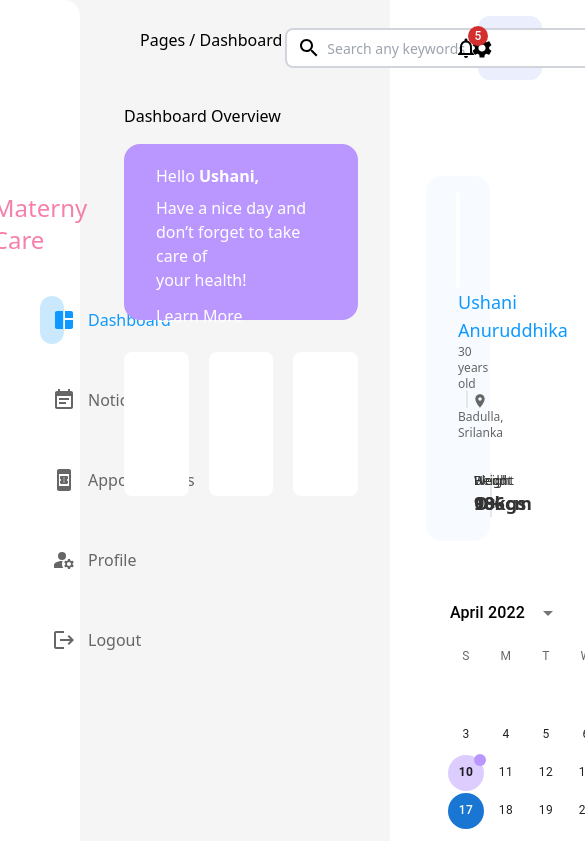
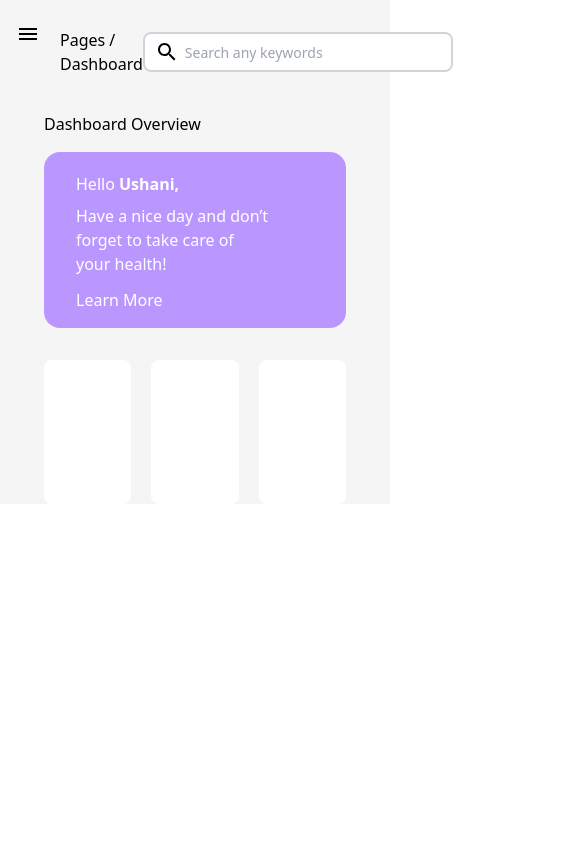
Before and after one commit to Yasela-dissanayake/MaternyCare, a React (Vite) app in the folder frontend/: page /dashboard in a window 390 px wide. Shown: the top 841 px of the page, 585 px wide, since content can reach past the window. Built offline with nearby package versions, Linux system fonts and the light colour scheme; grey boxes are pictures that could not be loaded.

Commit message:
feat: hid drawer and right bar for full responsiveness

```diff
--- a/frontend/src/assets/icons/Icons.ts
+++ b/frontend/src/assets/icons/Icons.ts
@@ -3,6 +3,8 @@ import BookOnlineIcon from "@mui/icons-material/BookOnline";
 import EventNoteIcon from "@mui/icons-material/EventNote";
 import ManageAccountsIcon from "@mui/icons-material/ManageAccounts";
 import LogoutIcon from "@mui/icons-material/Logout";
+import CloseIcon from "@mui/icons-material/Close";
+import MenuIcon from "@mui/icons-material/Menu";
 
 export {
   SpaceDashboardIcon as DashboardIcon,
@@ -10,4 +12,6 @@ export {
   EventNoteIcon as NoticesIcon,
   ManageAccountsIcon as ProfileIcon,
   LogoutIcon as LogoutIcon,
+  CloseIcon as CloseIcon,
+  MenuIcon as MenuIcon,
 };
--- a/frontend/src/components/Drawer.tsx
+++ b/frontend/src/components/Drawer.tsx
@@ -3,10 +3,18 @@ import { navLinks } from "../data/Data";
 import { useState } from "react";
 import { NavLink } from "react-router-dom";
 import { useMatch } from "react-router-dom";
+import { CloseIcon, MenuIcon } from "../assets/icons/Icons";
 
 const Drawer = () => {
   return (
-    <div className="px-10 py-12 flex flex-col bg-white rounded-r-2xl w-1/5">
+    <div>
+      <span className="absolute top-5 left-4 cursor-pointer">
+        <MenuIcon />
+      </span>
+      <div className="px-10 py-12 bg-white rounded-r-2xl w-[300px] sidebar fixed top-0 bottom-0 lg:left-0 left-[-300px]  overflow-y-auto">
+        <div className="lg:hidden flex justify-end">
+          <CloseIcon className="cursor-pointer" />
+        </div>
         <div className="flex flex-col items-center justify-center">
           <img src={logo} className="h-36"></img>
           <h1 className="text-[#F580AB] text-2xl font-medium	">Materny Care</h1>
@@ -31,6 +39,7 @@ const Drawer = () => {
           })}
         </div>
       </div>
+    </div>
   );
 };
 
--- a/frontend/src/components/MUICalendar.tsx
+++ b/frontend/src/components/MUICalendar.tsx
@@ -109,6 +109,7 @@ export default function DateCalendarServerRequest() {
   return (
     <LocalizationProvider dateAdapter={AdapterDayjs}>
       <DateCalendar
+        sx={{ width: "100%" }}
         defaultValue={initialValue}
         loading={isLoading}
         onMonthChange={handleMonthChange}
--- a/frontend/src/components/RightBar.tsx
+++ b/frontend/src/components/RightBar.tsx
@@ -9,7 +9,7 @@ import MUICalendar from "./MUICalendar";
 
 const Drawer: React.FC = () => {
   return (
-    <div className="px-6 pt-4 flex flex-col bg-white rounded-l-2xl w-1/5 ">
+    <div className="px-6 pt-4 hidden lg:flex flex-col bg-white rounded-l-2xl w-[300px] ml-auto ">
       <div className="grid grid-cols-3 gap-4 items-center mx-5">
         <div>
           <IconButton aria-label="show new notifications" color="inherit">
--- a/frontend/src/layouts/BaseLayout.tsx
+++ b/frontend/src/layouts/BaseLayout.tsx
@@ -7,7 +7,9 @@ const BaseLayout = () => {
   return (
     <div className="flex bg-[#F5F5F5]">
       <Drawer />
-      <Outlet />
+      <div className="lg:ml-[300px] ml-0 w-full ">
+        <Outlet />
+      </div>
       <RightBar />
     </div>
   );
--- a/frontend/src/views/Dashboard.tsx
+++ b/frontend/src/views/Dashboard.tsx
@@ -4,13 +4,13 @@ import logo from "../assets/images/logo.png";
 
 const Dashboard = () => {
   return (
-    <div className="w-3/5 mx-11 my">
+    <div className="mx-11 my ">
       <div className="flex justify-between ml-4 mt-7">
         <p>
           Pages <span> / Dashboard</span>
         </p>
 
-        <div className="flex items-center w-1/3 relative">
+        <div className="flex items-center relative">
           <SearchIcon className="absolute left-3 " />
           <input
             className="border-2 border-gray-300 bg-white h-10 pl-10 pr-16 rounded-lg text-sm focus:outline-none "
```
Lines whose indentation alone changed are shown as unchanged.
